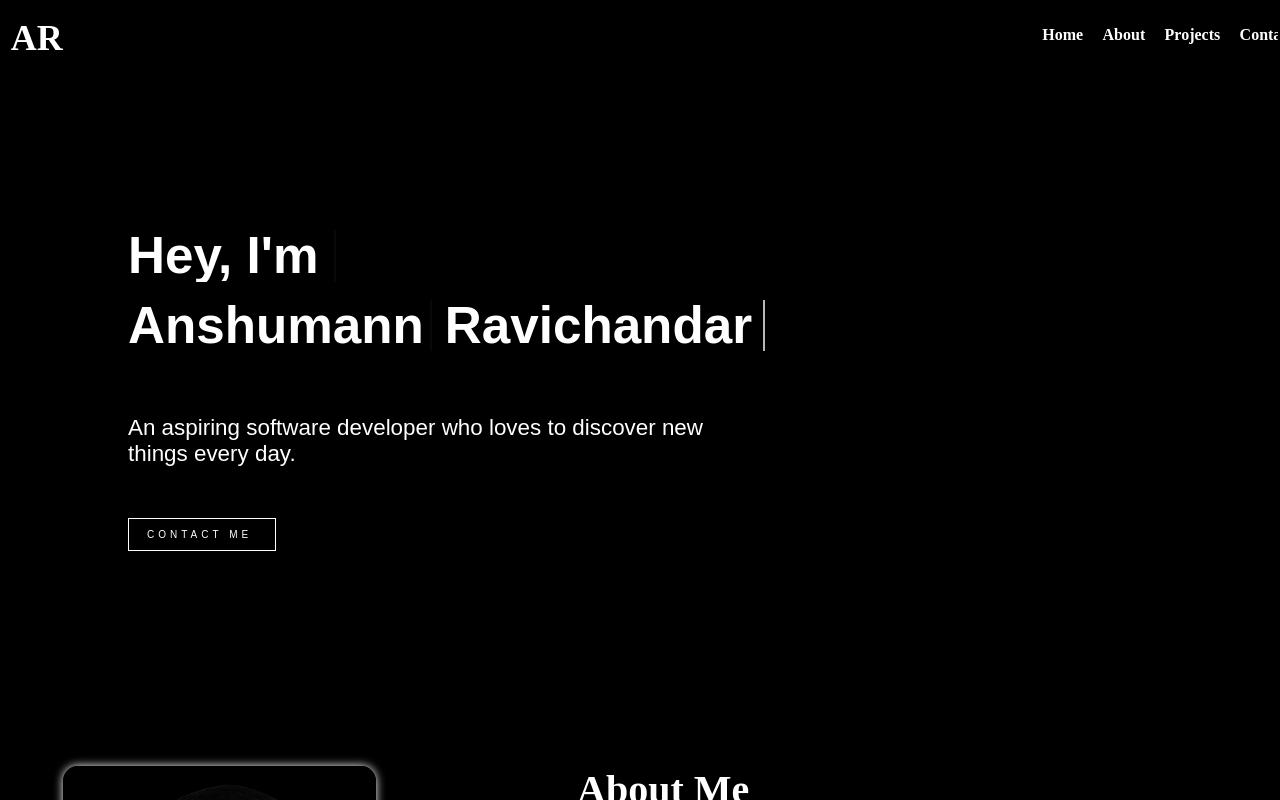
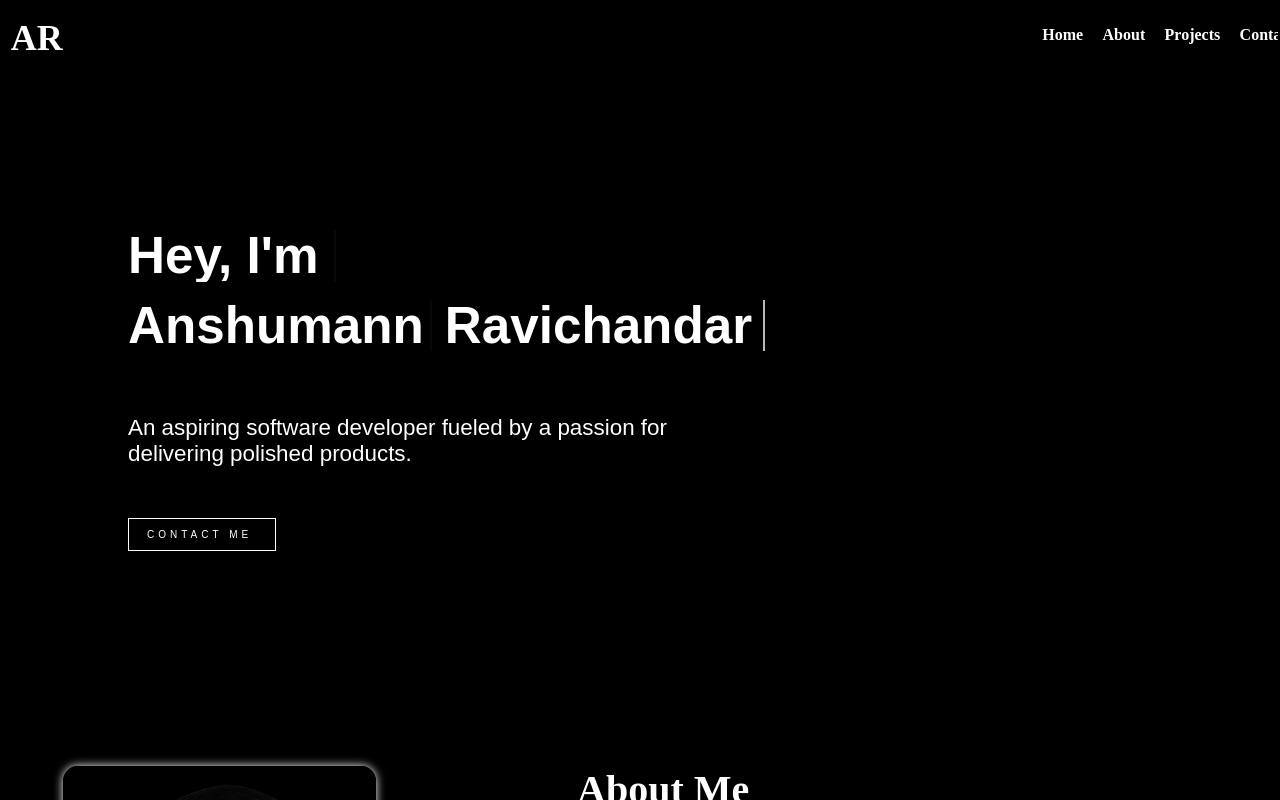
Before and after one commit to NamelessExplorer/Portfolio, a Next.js app: page / in a window 1280 px wide. Built offline with nearby package versions, Linux system fonts and the light colour scheme.

Commit message:
Updated the about us page a bit

```diff
--- a/pages/components/about.js
+++ b/pages/components/about.js
@@ -8,10 +8,10 @@ const skills = [
     { skill: "ReactJS" },
     { skill: "NextJS" },
     { skill: "MongoDB" },
-    {skill: "Neo4j"},
     { skill: "MySQL"},
     { skill: "Java" },
     {skill: "Python"},
+    {skill: "Langchain"}
 
 ]
 
@@ -63,7 +63,7 @@ const About = () => {
           <div className='about-col-2'>
 
             <h1 className='subtitle scroll-section'>About Me</h1>
-            <p className='describe scroll-section'>Hey! I&apos;m an aspiring software developer who likes to learn about new technologies. Currently, I&apos;m exploring the field of web development and am proficient in MERN stack.</p>
+            <p className='describe scroll-section'>Hey! I&apos;m always up for new challenges. Juggling between multiple new technologies, I&apos;m exploring a wide range of technological domains, ranging from web development, to machine learning and app development.</p>
 
             <div className='tab-titles scroll-section'>
               <p
--- a/pages/index.js
+++ b/pages/index.js
@@ -42,7 +42,7 @@ const Home = () => {
               </div>
             </div>
 
-            <p>An aspiring software developer who loves to discover new things every day.</p>
+            <p>An aspiring software developer fueled by a passion for delivering polished products.</p>
 
             <a href='#contact' className='btn contact'>CONTACT ME</a>
           </div>
```
